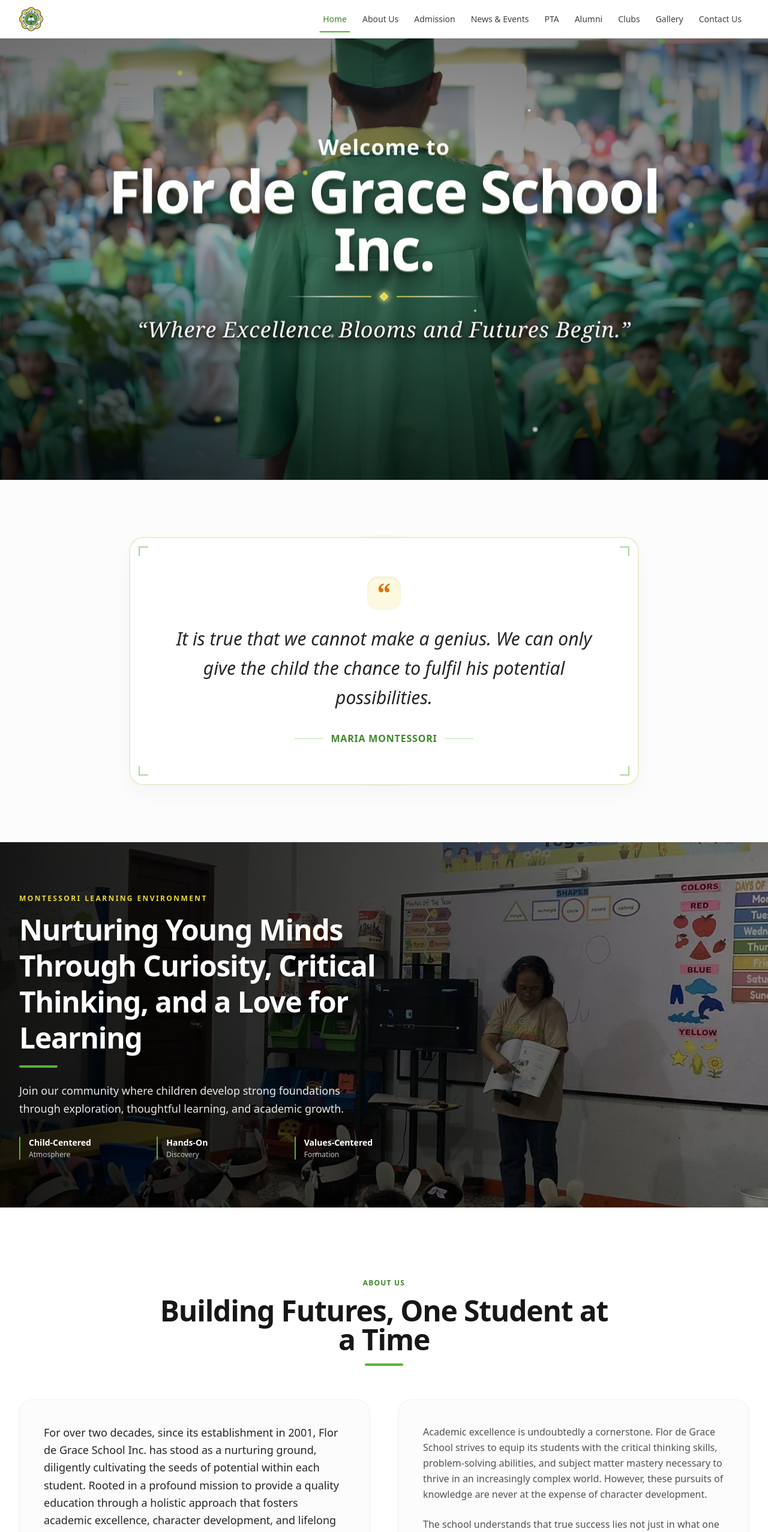
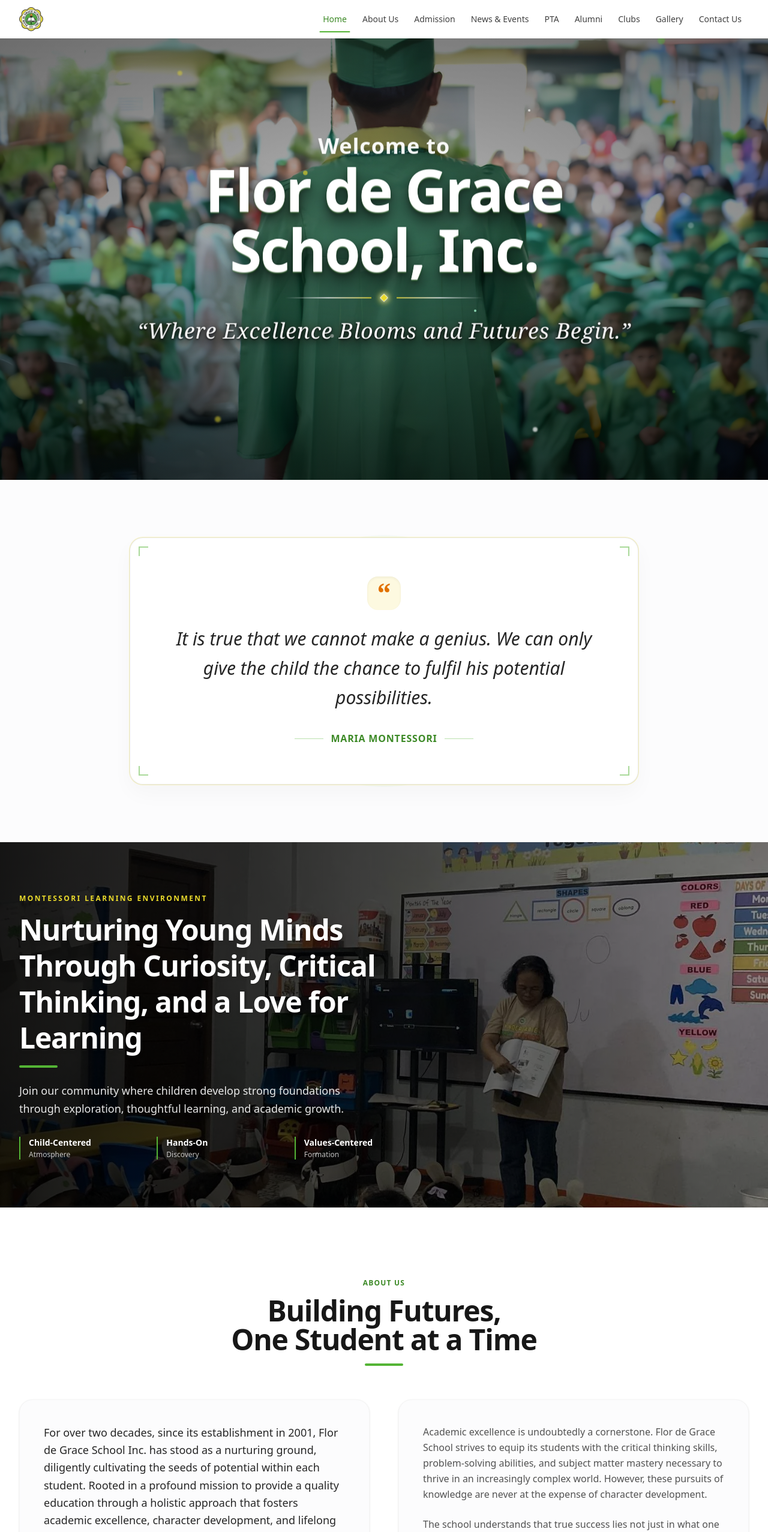
Before and after one commit to SRG-13th-Gen/FGS_Website, a Next.js app: page / in a window 1280 px wide. Shown: the top 2554 px of the page at 60% size. Built offline with nearby package versions, Linux system fonts and the light colour scheme.

Commit message:
fix(ui): break hero and about headings cleanly across balanced lines

```diff
--- a/src/app/page.tsx
+++ b/src/app/page.tsx
@@ -140,17 +140,26 @@
               className="motion-enter text-4xl leading-tight font-black tracking-tight text-white sm:text-5xl md:text-6xl lg:text-7xl"
               style={{ "--motion-step": 0 } as React.CSSProperties}
             >
-              {hero.heading.split("\n").map((line, index, lines) => (
+              {hero.heading
+                .replace(
+                  /Flor de Grace School Inc\.?/i,
+                  "Flor de Grace\nSchool, Inc.",
+                )
+                .replace(
+                  /Flor de Grace\s+School,\s*Inc\.?/i,
+                  "Flor de Grace\nSchool, Inc.",
+                )
+                .split("\n")
+                .map((line, index) => (
                   <span
                     key={index}
                     className={
                       index === 0
                         ? "block text-2xl font-bold tracking-wide text-white/95 drop-shadow-md sm:text-3xl md:text-4xl"
-                      : "text-3d-hero mt-1 block text-4xl font-black tracking-tight text-white drop-shadow-2xl sm:text-6xl md:text-7xl lg:text-8xl"
+                        : "text-3d-hero mt-1 block text-4xl font-black tracking-tight text-white drop-shadow-2xl sm:text-6xl sm:whitespace-nowrap md:text-7xl lg:text-8xl"
                     }
                   >
                     {line}
-                  {index < lines.length - 1 && <br />}
                   </span>
                 ))}
             </h1>
@@ -286,7 +295,19 @@
                 {about.sectionLabel}
               </span>
               <h2 className="mt-3 text-3xl font-extrabold tracking-tight text-neutral-900 sm:text-4xl lg:text-5xl">
-                {about.heading}
+                {about.heading
+                  .replace(/Building Futures,\s*/i, "Building Futures,\n")
+                  .split("\n")
+                  .map((line, index) => (
+                    <span
+                      key={index}
+                      className={
+                        index === 1 ? "block sm:whitespace-nowrap" : "block"
+                      }
+                    >
+                      {line}
+                    </span>
+                  ))}
               </h2>
               <div className="mx-auto mt-4 h-1 w-16 rounded-full bg-school-green" />
             </Reveal>
--- a/src/lib/content/sections/about.ts
+++ b/src/lib/content/sections/about.ts
@@ -35,7 +35,7 @@
 
 export const ABOUT_DEFAULTS: AboutContent = {
   sectionLabel: "About Us",
-  heading: "Building Futures, One Student at a Time",
+  heading: "Building Futures,\nOne Student at a Time",
   storyParagraphs: [
     "For over two decades, since its establishment in 2001, Flor de Grace School Inc. has stood as a nurturing ground, diligently cultivating the seeds of potential within each student. Rooted in a profound mission to provide a quality education through a holistic approach that fosters academic excellence, character development, and lifelong learning, the school has become an integral part of our community, shaping not just minds, but also hearts and souls.",
     "Flor de Grace School’s vision is ambitious and inspiring: to become a model institution of learning that shapes well-rounded individuals—academically excellent, morally upright, and committed to lifelong growth and service to others. This is not merely a statement etched on a wall; it is a living ethos that permeates every classroom, every interaction, and every activity within the school’s vibrant walls.",
--- a/src/lib/content/sections/hero.ts
+++ b/src/lib/content/sections/hero.ts
@@ -17,7 +17,7 @@
 }
 
 export const HERO_DEFAULTS: HeroContent = {
-  heading: "Welcome to\nFlor de Grace School Inc.",
+  heading: "Welcome to\nFlor de Grace\nSchool, Inc.",
   tagline: "“Where Excellence Blooms and Futures Begin.”",
   backgroundImage: {
     mediaId: 0,
```
Lines whose indentation alone changed are shown as unchanged.
